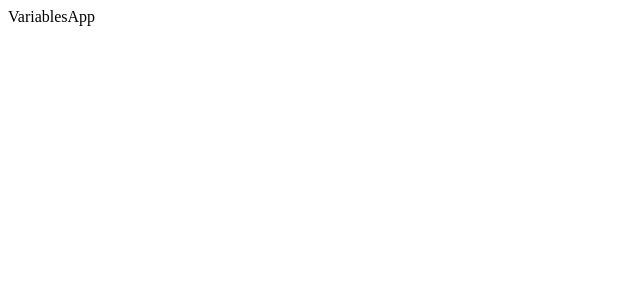
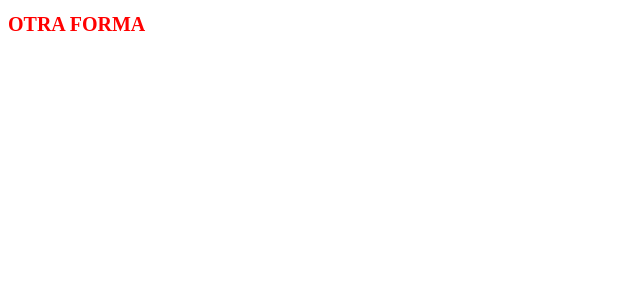
Before and after one commit to javierh2/DH_Course_ReactJS, a React (Vite) app in the folder first-project-react/: page / in a window 1280 px wide. Shown: the top 300 px of the page, without its empty margins (0-640 px from the left). Built offline with nearby package versions, Linux system fonts and the light colour scheme.

Commit message:
fragmentos y estilos en CSS

```diff
--- a/first-project-react/src/VariableApp.css
+++ b/first-project-react/src/VariableApp.css
@@ -0,0 +1,8 @@
+.active{
+    background-color: black;
+    color: wheat;
+}
+
+.inactive{
+    background-color: aqua;
+}
--- a/first-project-react/src/VariablesApp.jsx
+++ b/first-project-react/src/VariablesApp.jsx
@@ -1,7 +1,17 @@
 import React from 'react'
+import './VariableApp.css'
 
 export const VariablesApp = () => {
+  const active = true
+  const style ={
+    color : active ? 'red' : 'blue',
+    fontSize : '20px'
+  }
   return (
-    <div>VariablesApp</div>
+    <>
+      {/* <h1 className={active ? 'active' : 'inactive'}>Clase de Estilos</h1> */}
+
+      <h1 style={style}> OTRA FORMA</h1>
+    </>
   )
 }
```
